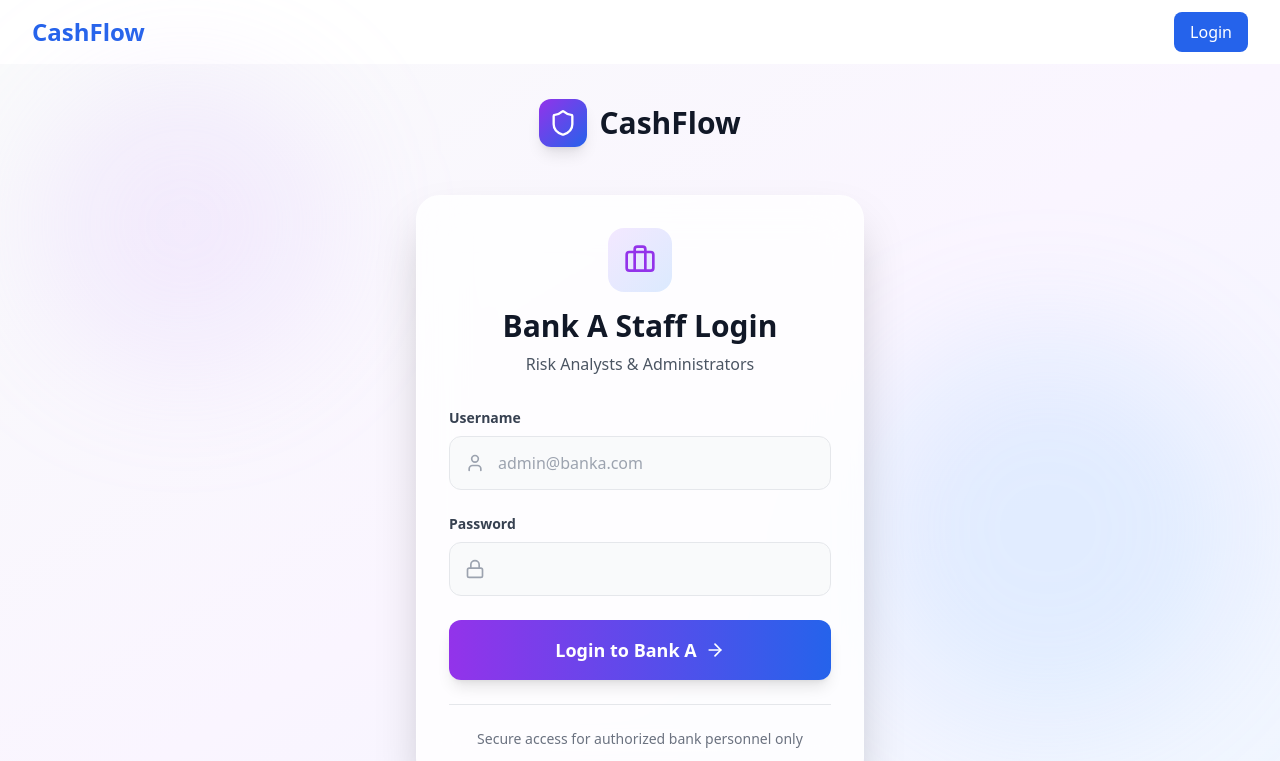
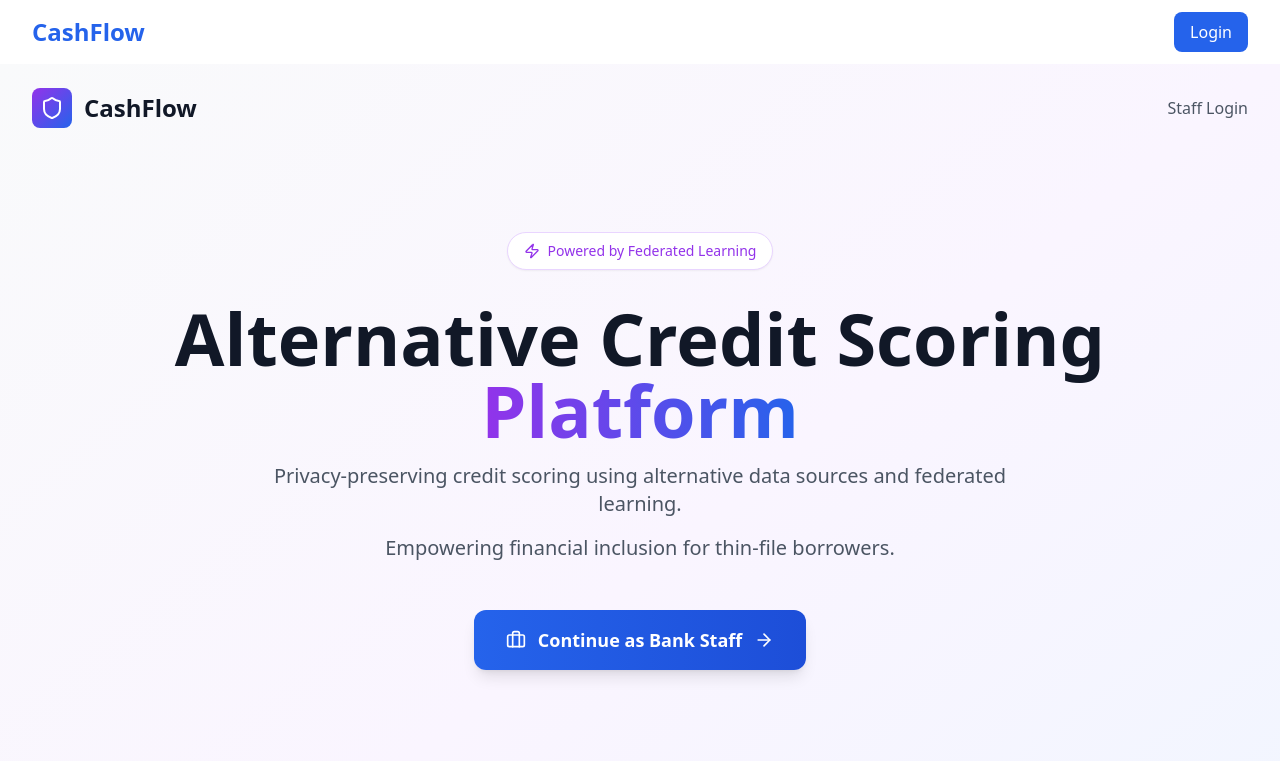
Before and after one commit to NishBaIry/Alternative-Credit-Scoring-System-with-Federated-Learning, a React (Vite) app in the folder frontend-bank-a/: page / in a window 1280 px wide. Before the commit this address led to /staff/login. Shown: the top 761 px of the page. Built offline with nearby package versions, Linux system fonts and the light colour scheme.

Commit message:
updated landing page

```diff
--- a/frontend-bank-a/src/App.jsx
+++ b/frontend-bank-a/src/App.jsx
@@ -5,7 +5,8 @@ import Navbar from './components/Navbar';
 import Footer from './components/Footer';
 import PrivacyBanner from './components/PrivacyBanner';
 
-// Pages - Bank A Staff Portal Only
+// Pages
+import LandingPage from './pages/LandingPage';
 import StaffLogin from './pages/StaffLogin';
 import StaffDashboard from './pages/StaffDashboard';
 import StaffCustomerList from './pages/StaffCustomerList';
@@ -23,7 +24,7 @@ function App() {
 
           <main className="flex-grow">
             <Routes>
-              <Route path="/" element={<Navigate to="/staff/login" replace />} />
+              <Route path="/" element={<LandingPage />} />
 
               {/* Bank A Staff Routes */}
               <Route path="/staff/login" element={<StaffLogin />} />
--- a/frontend-bank-a/src/pages/LandingPage.jsx
+++ b/frontend-bank-a/src/pages/LandingPage.jsx
@@ -1,11 +1,13 @@
 import React from 'react';
 import { motion } from 'framer-motion';
 import { Shield, Zap, Briefcase, ArrowRight } from 'lucide-react';
+import { useNavigate } from 'react-router-dom';
 
 const LandingPage = () => {
+  const navigate = useNavigate();
+
   const handleStaffLogin = () => {
-    // Navigate to staff login - implement your routing logic here
-    console.log('Navigate to staff login');
+    navigate('/staff/login');
   };
 
   return (
```
